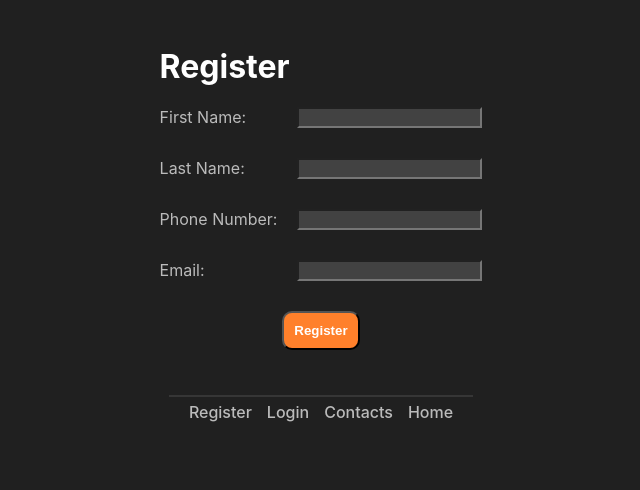
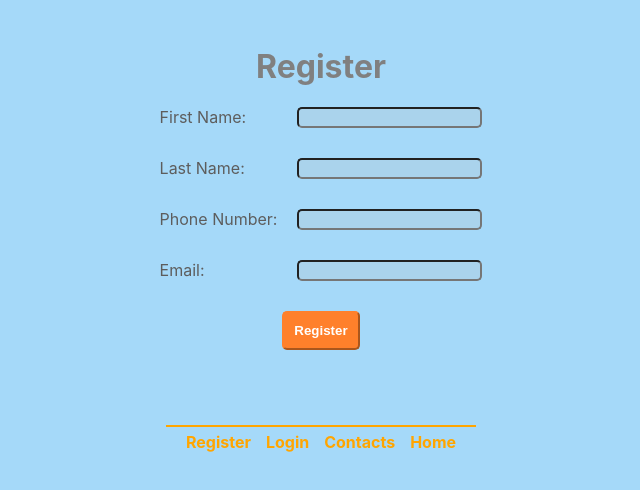
Before and after one commit to KaczorowskaKarolina/goit-react-hw-08-phonebook, a React (Create React App) app: page /register in a window 1280 px wide. Shown: the top 490 px of the page, without its empty margins (319-959 px from the left). Built offline with nearby package versions, Linux system fonts and the light colour scheme.

Commit message:
new css styles

```diff
--- a/src/components/ContactForm/ContactForm.css
+++ b/src/components/ContactForm/ContactForm.css
@@ -3,15 +3,15 @@ form {
 }
 
 .phonebook-input {
-  border-radius: 20px;
+  border-radius: 5px;
   padding: 10px;
   border: none;
   width: 90%;
 }
 
 .phonebook-btn {
-  border-radius: 20px;
-  border: 1px solid rgb(9, 80, 27);
+  border-radius: 5px;
+  border: 1px solid rgb(90, 248, 130);
   padding: 5%;
   font-weight: bold;
   width: 70%;
@@ -21,6 +21,7 @@ form {
   margin-top: 5px;
   font-size: 12px;
   transition: transform 0.2s;
+  color:darkgrey;
 }
 
 .phonebook-btn:hover {
--- a/src/components/ContactForm/ContactForm.jsx
+++ b/src/components/ContactForm/ContactForm.jsx
@@ -1,6 +1,8 @@
 import React, { useState } from 'react';
 import { useDispatch } from 'react-redux';
 import { addContactAsync } from 'redux/actions';
+
+import '../ContactForm/ContactForm.css'
 
 const AddContactForm = () => {
   const dispatch = useDispatch();
--- a/src/components/ContactList/ContactList.jsx
+++ b/src/components/ContactList/ContactList.jsx
@@ -4,8 +4,9 @@ import PropTypes from 'prop-types';
 import '../ContactList/ContactList.css';
 
 const ContactList = ({ contacts, filter, onDeleteContact }) => {
-  const filteredContacts = contacts.filter(contact =>
-    contact.name.toLowerCase().includes(filter.toLowerCase())
+  const filteredContacts = contacts.filter(
+    contact =>
+      contact.name.toLowerCase().includes(filter ? filter.toLowerCase() : '')
   );
 
   return (
@@ -35,7 +36,7 @@ ContactList.propTypes = {
       number: PropTypes.string.isRequired,
     })
   ).isRequired,
-  filter: PropTypes.string.isRequired,
+  filter: PropTypes.string,
   onDeleteContact: PropTypes.func.isRequired,
 };
 
--- a/src/components/Navigation/Login.css
+++ b/src/components/Navigation/Login.css
@@ -5,7 +5,7 @@
 }
 
 .login-label {
-  color: rgb(187, 187, 187);
+  color: gray;
   display: flex;
   justify-content: space-between;
   gap: 20px;
@@ -13,6 +13,7 @@
 
 .login-input {
   background-color: rgba(187, 187, 187, 0.219);
+  border-radius: 5px;
 }
 
 .login-btn {
@@ -20,10 +21,18 @@
   background-color: #5dfd6a;
   text-align: center;
   padding: 10px;
-  border-radius: 10px;
+  border-radius: 5px;
   color: #ffffff;
   font-weight: bolder;
   max-width: 100%;
+  border-color: #5dfd6a;
+}
+
+.login-btn:hover {
+  display: flex;
+    background-color: rgb(246, 189, 84);
+    color: gray;
+    border-color: rgb(246, 189, 84);
 }
 
 .login-btn-container {
--- a/src/components/Navigation/Navigation.css
+++ b/src/components/Navigation/Navigation.css
@@ -4,7 +4,7 @@
   display: flex;
   text-align: center;
   margin-bottom: 20px;
-  border-top: 2px solid rgb(54, 54, 54);
+  border-top: 2px solid orange;
 }
 
 .nav-list {
@@ -18,12 +18,12 @@
 
 a {
   text-decoration: none;
-  color: rgb(187, 187, 187);
-  font-weight: 500;
+  color: orange;
+  font-weight: bold;
 }
 
 a:hover {
-  color: rgb(35, 76, 190);
+  color: yellow;
 }
 
 .nav-list-item {
--- a/src/components/Navigation/Navigation.jsx
+++ b/src/components/Navigation/Navigation.jsx
@@ -1,5 +1,5 @@
 import React from 'react';
-import { Link } from 'react-router-dom';
+import { NavLink } from 'react-router-dom';
 
 import '../Navigation/Navigation.css';
 
@@ -8,16 +8,24 @@ const Navigation = () => {
     <nav className="nav-container">
       <ul className="nav-list">
         <li className="nav-list-item">
-          <Link to="/register">Register</Link>
+          <NavLink exact to="/register" activeClassName="active">
+            Register
+          </NavLink>
         </li>
         <li className="nav-list-item">
-          <Link to="/login">Login</Link>
+          <NavLink exact to="/login" activeClassName="active">
+            Login
+          </NavLink>
         </li>
         <li className="nav-list-item">
-          <Link to="/contacts">Contacts</Link>
+          <NavLink exact to="/contacts" activeClassName="active">
+            Contacts
+          </NavLink>
         </li>
         <li className="nav-list-item">
-          <Link to="/">Home</Link>
+          <NavLink exact to="/" activeClassName="active">
+            Home
+          </NavLink>
         </li>
       </ul>
     </nav>
--- a/src/components/Navigation/Register.css
+++ b/src/components/Navigation/Register.css
@@ -5,7 +5,7 @@
 }
 
 .register-label {
-  color: rgb(187, 187, 187);
+  color: rgb(93, 93, 93);
   display: flex;
   justify-content: space-between;
   gap: 20px;
@@ -13,6 +13,7 @@
 
 .register-input {
   background-color: rgba(187, 187, 187, 0.219);
+  border-radius: 5px;
 }
 
 .register-btn {
@@ -20,13 +21,26 @@
   background-color: #ff802b;
   text-align: center;
   padding: 10px;
-  border-radius: 10px;
+  border-radius: 5px;
   color: #ffffff;
   font-weight: bolder;
   max-width: 100%;
+  border-color: #ff802b;
+}
+
+.register-btn:hover {
+  background-color: yellow;
+  color: grey;
+  border-color: yellow;
 }
 
 .register-btn-container {
   display: flex;
   justify-content: center;
 }
+
+h1 {
+  display: flex;
+  align-items: center;
+  justify-content: center;
+}
--- a/src/index.css
+++ b/src/index.css
@@ -8,8 +8,9 @@ body {
   -webkit-font-smoothing: antialiased;
   -moz-osx-font-smoothing: grayscale;
 
-  background-color: rgb(32, 32, 32);
-  color: white;
+  background-color: rgb(165, 217, 249);
+  color: gray;
+
 }
 
 code {
@@ -23,8 +24,16 @@ code {
   align-items: center;
   gap: 5px;
   padding: 2%;
+  justify-content: center;
 }
 
 ul {
   list-style-type: none;
 }
+
+p {
+  display: flex;
+  align-items: center;
+  justify-content: center;
+  font-weight: bold;
+}
```
